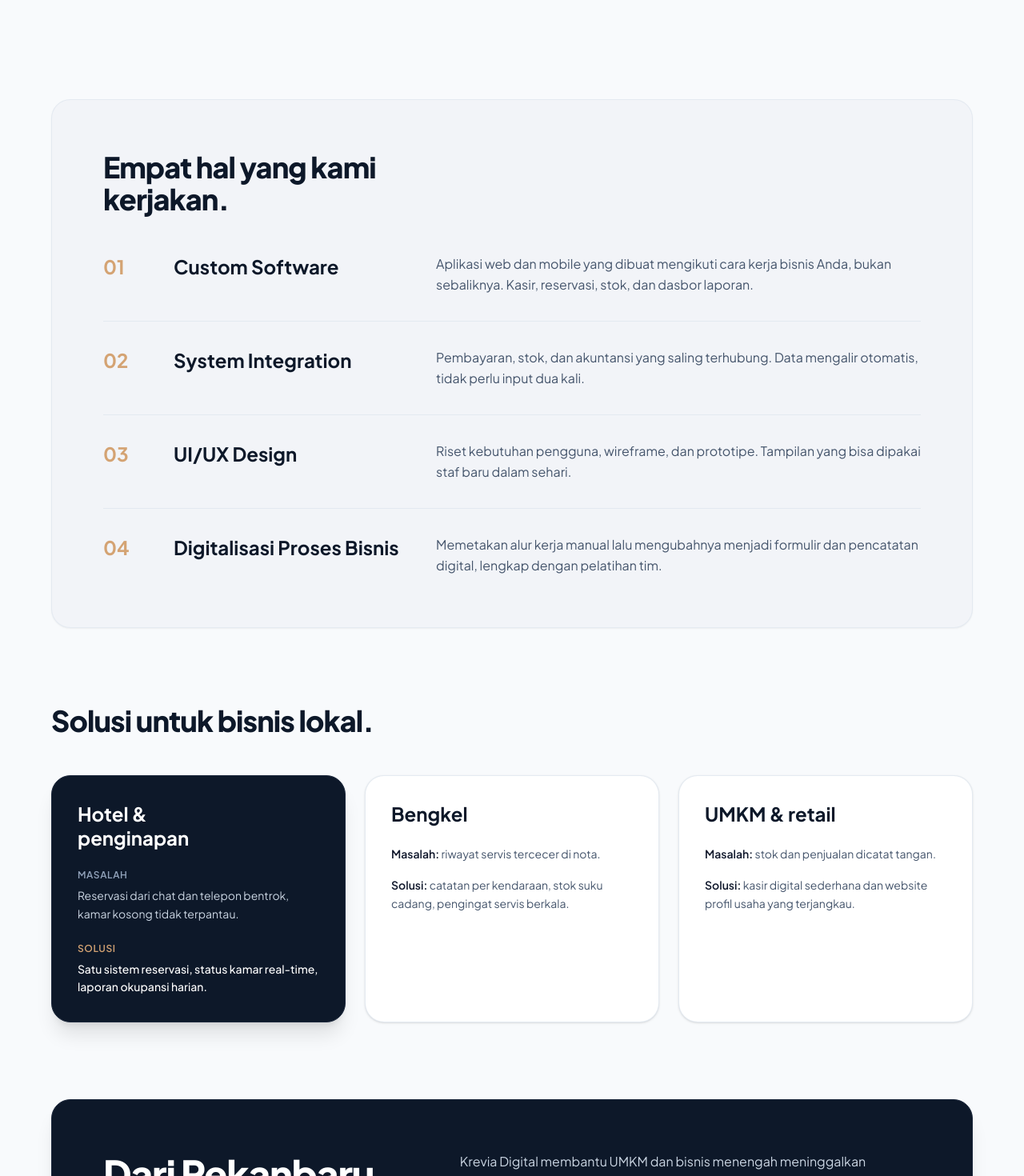
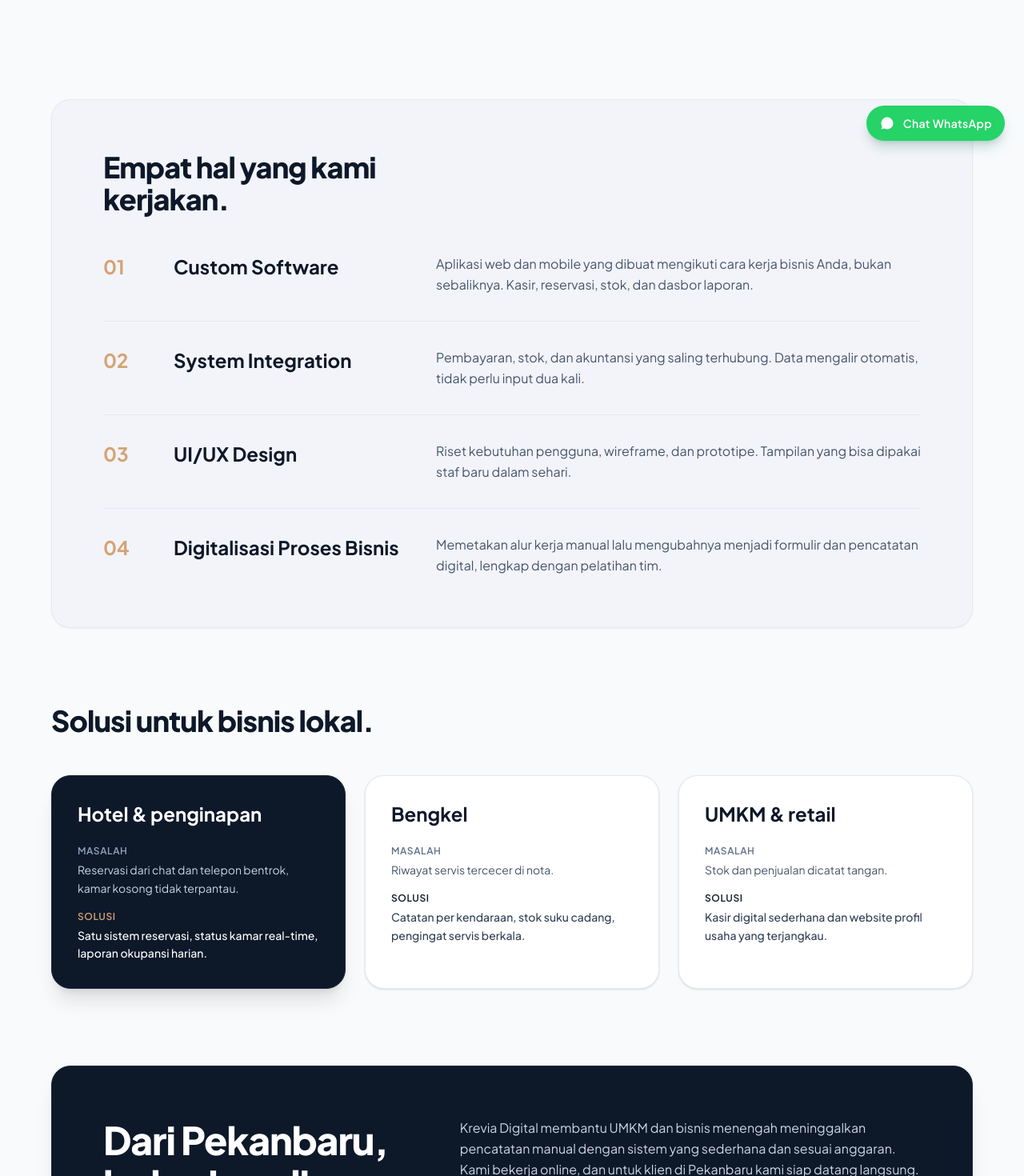
Before and after one commit to kreviadigital/krevia-company-profile, a Next.js app: page / in a window 1280 px wide. Shown: the part 600-2070 px from the top of the page at 80% size. Built offline with nearby package versions, Linux system fonts and the light colour scheme.

Commit message:
refactor(review): centralize siteConfig constants, add contact validation, floating WhatsApp trigger, and unify industry card structure

```diff
--- a/src/app/globals.css
+++ b/src/app/globals.css
@@ -5,8 +5,10 @@
   --color-krevia-navy-dark: #070d18;
   --color-krevia-navy-card: #0d1829;
   --color-krevia-navy-light: #182844;
-  --color-krevia-soft: #f2f4f8;
+  --color-krevia-soft: #f3f4f9;
   --color-krevia-soft-border: #e2e8f0;
+  --color-krevia-input: #14233c;
+  --color-krevia-input-border: #334155;
   --color-krevia-canvas: #f8fafc;
   --color-krevia-card: #ffffff;
   --color-krevia-amber: #d4a373;
--- a/src/app/kebijakan-privasi/page.tsx
+++ b/src/app/kebijakan-privasi/page.tsx
@@ -2,6 +2,7 @@ import type { Metadata } from "next";
 import Link from "next/link";
 import Image from "next/image";
 import { ArrowLeft, Shield, Lock, FileText, CheckCircle2, Mail, MapPin } from "lucide-react";
+import { SITE_CONFIG } from "@/lib/constants";
 
 export const metadata: Metadata = {
   title: "Kebijakan Privasi & Perlindungan Data | Krevia Digital",
@@ -198,7 +199,7 @@ export default function PrivacyPolicyPage() {
               </div>
               <div className="flex items-center gap-2 text-xs sm:text-sm text-slate-600">
                 <Mail className="w-4 h-4 text-[#1D4ED8] shrink-0" />
-                <span>Email: kreviadigitalid@gmail.com</span>
+                <span>Email: {SITE_CONFIG.email}</span>
               </div>
             </div>
           </section>
--- a/src/app/page.tsx
+++ b/src/app/page.tsx
@@ -10,6 +10,7 @@ import { PricingSection } from "@/components/PricingSection";
 import { FaqSection } from "@/components/FaqSection";
 import { ContactSection } from "@/components/ContactSection";
 import { Footer } from "@/components/Footer";
+import { FloatingWhatsApp } from "@/components/FloatingWhatsApp";
 
 export default function Home() {
   return (
@@ -26,6 +27,7 @@ export default function Home() {
       <FaqSection />
       <ContactSection />
       <Footer />
+      <FloatingWhatsApp />
     </main>
   );
 }
--- a/src/components/FaqSection.tsx
+++ b/src/components/FaqSection.tsx
@@ -64,7 +64,7 @@ export function FaqSection() {
                   className="w-full flex items-center justify-between text-left gap-4 py-2 group cursor-pointer focus:outline-none"
                   aria-expanded={isOpen}
                 >
-                  <span className="text-base sm:text-lg font-semibold text-slate-900 group-hover:text-[#101D35] transition-colors flex items-center gap-3">
+                  <span className="text-base sm:text-lg font-semibold text-slate-900 group-hover:text-[#0D1829] transition-colors flex items-center gap-3">
                     <ChevronRight
                       className={`w-4 h-4 text-slate-500 transition-transform duration-200 shrink-0 ${
                         isOpen ? "rotate-90 text-[#0D1829]" : ""
--- /dev/null
+++ b/src/components/FloatingWhatsApp.tsx
@@ -0,0 +1,31 @@
+"use client";
+
+import React from "react";
+import { MessageCircle } from "lucide-react";
+import { SITE_CONFIG } from "@/lib/constants";
+
+export function FloatingWhatsApp() {
+  const whatsappUrl = SITE_CONFIG.getWhatsappUrl(
+    "Halo Krevia Digital, saya ingin berkonsultasi mengenai solusi sistem digital untuk bisnis saya."
+  );
+
+  return (
+    <aside
+      aria-label="Kontak Cepat WhatsApp"
+      className="fixed bottom-5 right-5 z-40 sm:bottom-6 sm:right-6"
+    >
+      <a
+        href={whatsappUrl}
+        target="_blank"
+        rel="noopener noreferrer"
+        className="group flex items-center gap-2.5 px-4 py-3 rounded-full bg-[#25D366] hover:bg-[#20bd5a] text-white shadow-lg shadow-emerald-900/20 hover:shadow-xl transition-all duration-300 hover:scale-105 active:scale-95"
+        aria-label="Chat WhatsApp langsung dengan tim Krevia Digital"
+      >
+        <MessageCircle className="w-5 h-5 fill-white text-[#25D366]" />
+        <span className="text-xs sm:text-sm font-semibold tracking-wide">
+          Chat WhatsApp
+        </span>
+      </a>
+    </aside>
+  );
+}
--- a/src/components/Footer.tsx
+++ b/src/components/Footer.tsx
@@ -5,12 +5,10 @@ import Link from "next/link";
 import Image from "next/image";
 import { MessageCircle } from "lucide-react";
 import { handleNavClick } from "@/lib/smoothScroll";
+import { SITE_CONFIG } from "@/lib/constants";
 
 export function Footer() {
-  const WHATSAPP_NUMBER = "6285121114148";
-  const whatsappUrl = `https://wa.me/${WHATSAPP_NUMBER}?text=${encodeURIComponent(
-    "Halo Krevia Digital, saya ingin berdiskusi mengenai solusi sistem digital untuk bisnis saya."
-  )}`;
+  const whatsappUrl = SITE_CONFIG.getWhatsappUrl();
 
   return (
     <footer className="w-full pb-8 pt-4 px-4 sm:px-6 lg:px-8 bg-transparent">
@@ -28,7 +26,7 @@ export function Footer() {
               />
             </Link>
             <p className="text-sm text-slate-300 leading-relaxed max-w-sm">
-              Software dan solusi digital untuk bisnis lokal di Pekanbaru.
+              {SITE_CONFIG.tagline}
             </p>
           </div>
 
@@ -40,8 +38,8 @@ export function Footer() {
             <ul className="space-y-2 text-sm text-slate-300">
               <li>
                 <a
-                  href="#services"
-                  onClick={(e) => handleNavClick(e, "#services")}
+                  href="#custom-software"
+                  onClick={(e) => handleNavClick(e, "#custom-software")}
                   className="hover:text-white transition-colors cursor-pointer"
                 >
                   Custom Software
@@ -49,8 +47,8 @@ export function Footer() {
               </li>
               <li>
                 <a
-                  href="#services"
-                  onClick={(e) => handleNavClick(e, "#services")}
+                  href="#system-integration"
+                  onClick={(e) => handleNavClick(e, "#system-integration")}
                   className="hover:text-white transition-colors cursor-pointer"
                 >
                   System Integration
@@ -58,8 +56,8 @@ export function Footer() {
               </li>
               <li>
                 <a
-                  href="#services"
-                  onClick={(e) => handleNavClick(e, "#services")}
+                  href="#ui-ux-design"
+                  onClick={(e) => handleNavClick(e, "#ui-ux-design")}
                   className="hover:text-white transition-colors cursor-pointer"
                 >
                   UI/UX Design
@@ -67,8 +65,8 @@ export function Footer() {
               </li>
               <li>
                 <a
-                  href="#services"
-                  onClick={(e) => handleNavClick(e, "#services")}
+                  href="#digitalisasi-proses-bisnis"
+                  onClick={(e) => handleNavClick(e, "#digitalisasi-proses-bisnis")}
                   className="hover:text-white transition-colors cursor-pointer"
                 >
                   Digitalisasi Proses Bisnis
@@ -92,15 +90,15 @@ export function Footer() {
                   rel="noopener noreferrer"
                   className="hover:text-white transition-colors"
                 >
-                  WhatsApp: +62 851-2111-4148
+                  WhatsApp: {SITE_CONFIG.whatsappDisplay}
                 </a>
               </li>
               <li>
                 <a
-                  href="mailto:kreviadigitalid@gmail.com"
+                  href={`mailto:${SITE_CONFIG.email}`}
                   className="hover:text-white transition-colors"
                 >
-                  kreviadigitalid@gmail.com
+                  {SITE_CONFIG.email}
                 </a>
               </li>
             </ul>
--- a/src/components/IndustrySolutions.tsx
+++ b/src/components/IndustrySolutions.tsx
@@ -3,6 +3,27 @@
 import React from "react";
 
 export function IndustrySolutions() {
+  const industries = [
+    {
+      title: "Hotel & penginapan",
+      featured: true,
+      problem: "Reservasi dari chat dan telepon bentrok, kamar kosong tidak terpantau.",
+      solution: "Satu sistem reservasi, status kamar real-time, laporan okupansi harian.",
+    },
+    {
+      title: "Bengkel",
+      featured: false,
+      problem: "Riwayat servis tercecer di nota.",
+      solution: "Catatan per kendaraan, stok suku cadang, pengingat servis berkala.",
+    },
+    {
+      title: "UMKM & retail",
+      featured: false,
+      problem: "Stok dan penjualan dicatat tangan.",
+      solution: "Kasir digital sederhana dan website profil usaha yang terjangkau.",
+    },
+  ];
+
   return (
     <section id="solutions" className="scroll-mt-24 py-12 px-4 sm:px-6">
       <div className="max-w-6xl mx-auto">
@@ -11,71 +32,64 @@ export function IndustrySolutions() {
         </h2>
 
         <div className="grid grid-cols-1 md:grid-cols-3 gap-6 items-stretch">
-          {/* Card 1: Hotel & Penginapan (Featured Deep Navy Card) */}
-          <div className="bg-[#0D1829] text-white rounded-3xl p-7 sm:p-8 flex flex-col justify-between shadow-xl border border-slate-800 transition-transform duration-200 hover:-translate-y-1">
+          {industries.map((ind) => (
+            <div
+              key={ind.title}
+              className={`rounded-3xl p-7 sm:p-8 flex flex-col justify-between transition-transform duration-200 hover:-translate-y-1 ${
+                ind.featured
+                  ? "bg-[#0D1829] text-white shadow-xl border border-slate-800"
+                  : "bg-white text-slate-800 shadow-sm border border-slate-200/90"
+              }`}
+            >
               <div>
-              <h3 className="text-2xl font-bold leading-tight mb-6">
-                Hotel & <br />
-                penginapan
+                <h3
+                  className={`text-2xl font-bold leading-tight mb-6 ${
+                    ind.featured ? "text-white" : "text-[#0D1829]"
+                  }`}
+                >
+                  {ind.title}
                 </h3>
 
-              <div className="space-y-6">
+                <div className="space-y-4">
                   <div>
-                  <p className="text-xs font-semibold tracking-wider text-slate-400 uppercase mb-1.5">
+                    <p
+                      className={`text-xs font-semibold tracking-wider uppercase mb-1 ${
+                        ind.featured ? "text-slate-400" : "text-slate-500"
+                      }`}
+                    >
                       Masalah
                     </p>
-                  <p className="text-sm text-slate-300 leading-relaxed">
-                    Reservasi dari chat dan telepon bentrok, kamar kosong tidak terpantau.
+                    <p
+                      className={`text-sm leading-relaxed ${
+                        ind.featured ? "text-slate-300" : "text-slate-600"
+                      }`}
+                    >
+                      {ind.problem}
                     </p>
                   </div>
 
                   <div>
-                  <p className="text-xs font-semibold tracking-wider text-[#D4A373] uppercase mb-1.5">
+                    <p
+                      className={`text-xs font-semibold tracking-wider uppercase mb-1 ${
+                        ind.featured ? "text-[#D4A373]" : "text-[#0D1829]"
+                      }`}
+                    >
                       Solusi
                     </p>
-                  <p className="text-sm text-white font-medium leading-relaxed">
-                    Satu sistem reservasi, status kamar real-time, laporan okupansi harian.
+                    <p
+                      className={`text-sm leading-relaxed ${
+                        ind.featured
+                          ? "text-white font-medium"
+                          : "text-slate-700 font-medium"
+                      }`}
+                    >
+                      {ind.solution}
                     </p>
                   </div>
                 </div>
               </div>
             </div>
-
-          {/* Card 2: Bengkel (White Card) */}
-          <div className="bg-white text-slate-800 rounded-3xl p-7 sm:p-8 flex flex-col justify-between shadow-sm border border-slate-200/90 transition-transform duration-200 hover:-translate-y-1">
-            <div>
-              <h3 className="text-2xl font-bold text-[#0D1829] leading-tight mb-6">
-                Bengkel
-              </h3>
-
-              <div className="space-y-4 text-sm text-slate-600 leading-relaxed">
-                <p>
-                  <strong className="text-slate-900 font-semibold">Masalah:</strong> riwayat servis tercecer di nota.
-                </p>
-                <p>
-                  <strong className="text-slate-900 font-semibold">Solusi:</strong> catatan per kendaraan, stok suku cadang, pengingat servis berkala.
-                </p>
-              </div>
-            </div>
-          </div>
-
-          {/* Card 3: UMKM & retail (White Card) */}
-          <div className="bg-white text-slate-800 rounded-3xl p-7 sm:p-8 flex flex-col justify-between shadow-sm border border-slate-200/90 transition-transform duration-200 hover:-translate-y-1">
-            <div>
-              <h3 className="text-2xl font-bold text-[#0D1829] leading-tight mb-6">
-                UMKM & retail
-              </h3>
-
-              <div className="space-y-4 text-sm text-slate-600 leading-relaxed">
-                <p>
-                  <strong className="text-slate-900 font-semibold">Masalah:</strong> stok dan penjualan dicatat tangan.
-                </p>
-                <p>
-                  <strong className="text-slate-900 font-semibold">Solusi:</strong> kasir digital sederhana dan website profil usaha yang terjangkau.
-                </p>
-              </div>
-            </div>
-          </div>
+          ))}
         </div>
       </div>
     </section>
--- a/src/components/PricingSection.tsx
+++ b/src/components/PricingSection.tsx
@@ -39,7 +39,7 @@ export function PricingSection() {
 
   return (
     <section id="pricing" className="scroll-mt-24 py-12 px-4 sm:px-6">
-      <div className="max-w-6xl mx-auto bg-[#F2F4F8] rounded-3xl p-8 sm:p-12 lg:p-16 border border-slate-200/80 shadow-xs">
+      <div className="max-w-6xl mx-auto bg-[#F3F4F9] rounded-3xl p-8 sm:p-12 lg:p-16 border border-slate-200/80 shadow-xs">
         <h2 className="text-3xl sm:text-4xl font-extrabold text-[#0D1829] tracking-tight mb-10 sm:mb-12">
           Paket untuk setiap skala <br className="hidden sm:inline" />
           usaha.
--- a/src/components/ServicesBento.tsx
+++ b/src/components/ServicesBento.tsx
@@ -5,24 +5,28 @@ import React from "react";
 export function ServicesBento() {
   const services = [
     {
+      id: "custom-software",
       number: "01",
       title: "Custom Software",
       description:
         "Aplikasi web dan mobile yang dibuat mengikuti cara kerja bisnis Anda, bukan sebaliknya. Kasir, reservasi, stok, dan dasbor laporan.",
     },
     {
+      id: "system-integration",
       number: "02",
       title: "System Integration",
       description:
         "Pembayaran, stok, dan akuntansi yang saling terhubung. Data mengalir otomatis, tidak perlu input dua kali.",
     },
     {
+      id: "ui-ux-design",
       number: "03",
       title: "UI/UX Design",
       description:
         "Riset kebutuhan pengguna, wireframe, dan prototipe. Tampilan yang bisa dipakai staf baru dalam sehari.",
     },
     {
+      id: "digitalisasi-proses-bisnis",
       number: "04",
       title: "Digitalisasi Proses Bisnis",
       description:
@@ -32,7 +36,7 @@ export function ServicesBento() {
 
   return (
     <section id="services" className="scroll-mt-24 py-12 px-4 sm:px-6">
-      <div className="max-w-6xl mx-auto bg-[#F2F4F8] rounded-3xl p-8 sm:p-12 lg:p-16 border border-slate-200/80 shadow-xs">
+      <div className="max-w-6xl mx-auto bg-[#F3F4F9] rounded-3xl p-8 sm:p-12 lg:p-16 border border-slate-200/80 shadow-xs">
         <h2 className="text-3xl sm:text-4xl font-extrabold text-[#0D1829] tracking-tight mb-8 sm:mb-12">
           Empat hal yang kami <br className="hidden sm:inline" />
           kerjakan.
@@ -42,7 +46,8 @@ export function ServicesBento() {
           {services.map((item) => (
             <div
               key={item.number}
-              className="py-7 sm:py-8 first:pt-0 last:pb-0 flex flex-col md:flex-row md:items-start gap-3 sm:gap-6 lg:gap-10"
+              id={item.id}
+              className="scroll-mt-28 py-7 sm:py-8 first:pt-0 last:pb-0 flex flex-col md:flex-row md:items-start gap-3 sm:gap-6 lg:gap-10"
             >
               <span className="text-xl sm:text-2xl font-bold text-[#D4A373] shrink-0 md:w-12">
                 {item.number}
--- /dev/null
+++ b/src/lib/constants.ts
@@ -0,0 +1,18 @@
+/**
+ * Centralized site configuration and official contact constants.
+ * Single source of truth across all components and pages.
+ */
+export const SITE_CONFIG = {
+  name: "Krevia Digital",
+  tagline: "Software dan solusi digital untuk bisnis lokal di Pekanbaru.",
+  whatsappNumber: "6285121114148",
+  whatsappDisplay: "+62 851-2111-4148",
+  email: "kreviadigitalid@gmail.com",
+  location: "Kota Pekanbaru, Riau, Indonesia",
+  getWhatsappUrl(message?: string) {
+    const defaultMsg =
+      "Halo Krevia Digital, saya ingin berdiskusi mengenai solusi sistem digital untuk bisnis saya.";
+    const text = encodeURIComponent(message || defaultMsg);
+    return `https://wa.me/${this.whatsappNumber}?text=${text}`;
+  },
+} as const;
```
Also changed, not shown: src/components/ContactSection.tsx (+52 -18 lines). Lines whose indentation alone changed are shown as unchanged.
